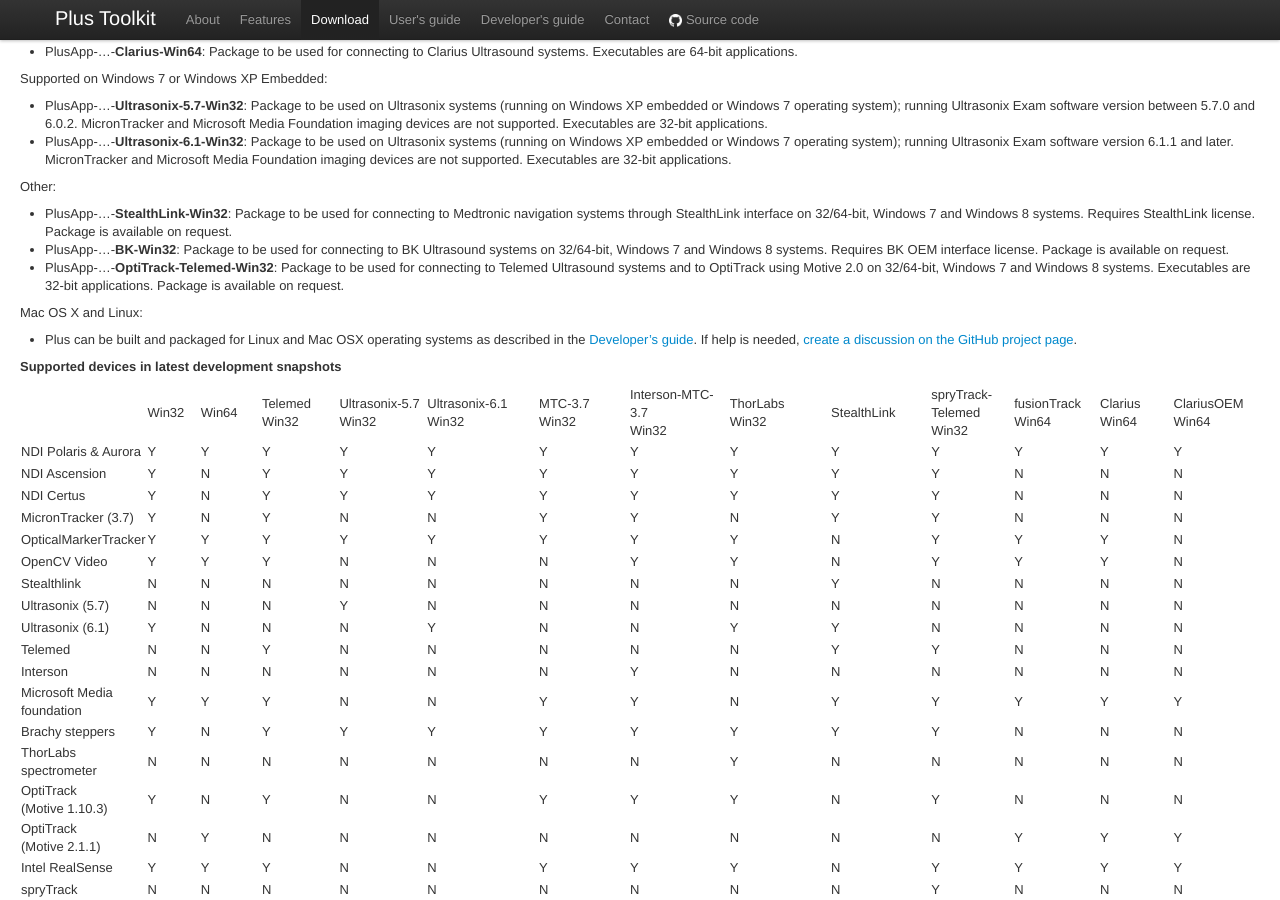
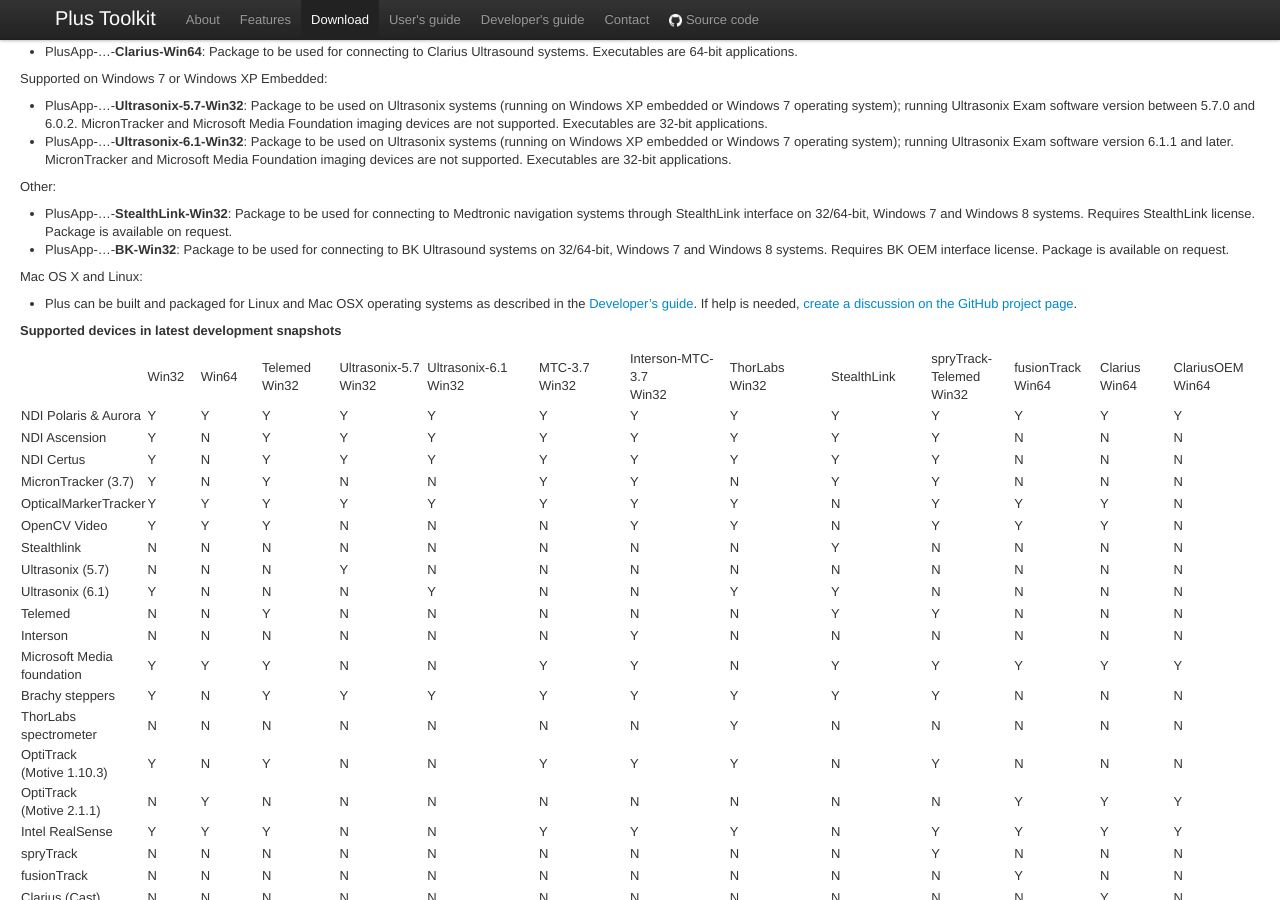
Before and after one commit to PlusToolkit/plustoolkit.github.io, a Jekyll site: the page built from download.md, in a window 1280 px wide and 900 px high, scrolled down 482 px. Built offline with Jekyll 4.4.1, drawn with Linux system fonts in a browser that asks for light colours.

Commit message:
Remove OptiTrack-Telemed package.

```diff
--- a/download.md
+++ b/download.md
@@ -36,7 +36,6 @@
 Other:
 - PlusApp-...-**StealthLink-Win32**: Package to be used for connecting to Medtronic navigation systems through StealthLink interface on 32/64-bit, Windows 7 and Windows 8 systems. Requires StealthLink license. Package is available on request.
 - PlusApp-...-**BK-Win32**: Package to be used for connecting to BK Ultrasound systems on 32/64-bit, Windows 7 and Windows 8 systems. Requires BK OEM interface license. Package is available on request.
-- PlusApp-...-**OptiTrack-Telemed-Win32**: Package to be used for connecting to Telemed Ultrasound systems and to OptiTrack using Motive 2.0 on 32/64-bit, Windows 7 and Windows 8 systems. Executables are 32-bit applications. Package is available on request.
 
 Mac OS X and Linux:
 - Plus can be built and packaged for Linux and Mac OSX operating systems as described in the [Developer's guide](developersguide.md). If help is needed, [create a discussion on the GitHub project page](https://github.com/PlusToolkit/PlusLib/discussions).
```
